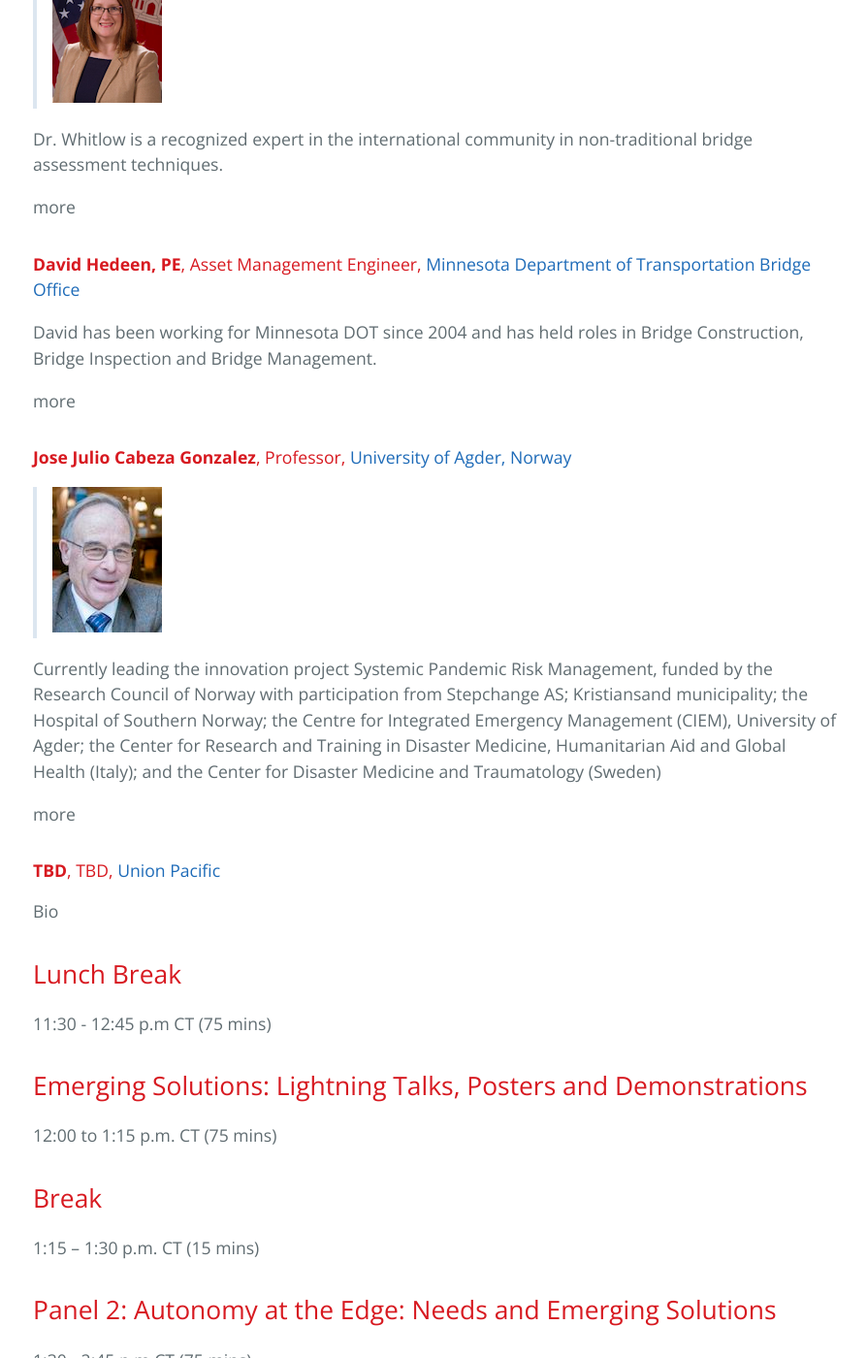
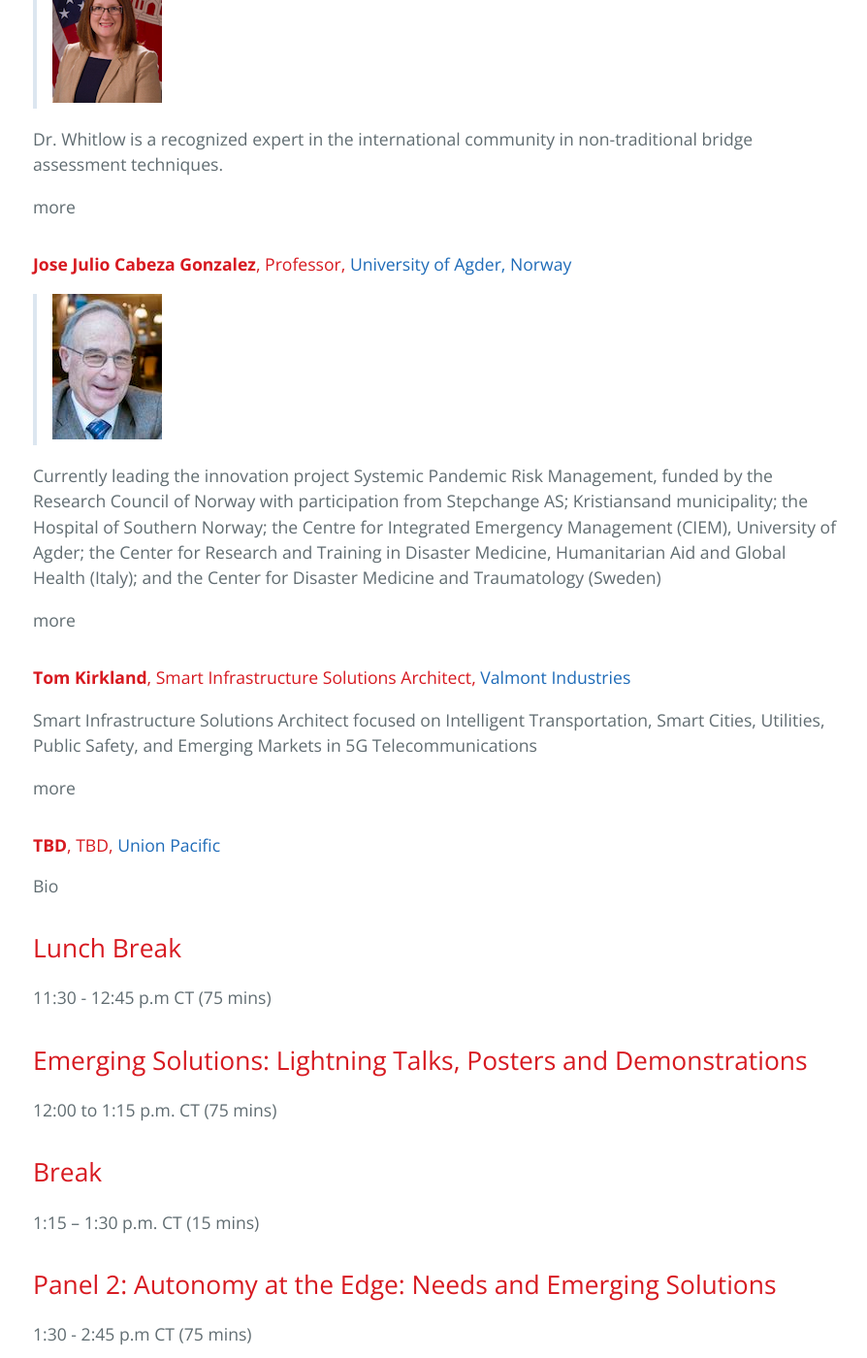
Before and after one commit to BridgingBigData/BridgingBigData.github.io, a Jekyll site: the page built from pages/bbd2023agenda.md, in a window 1280 px wide and 1400 px high, scrolled down 2139 px. Shown: the whole window at 97% size, without its empty margins (190-1084 px from the left). Built offline with Jekyll 4.4.1, drawn with Linux system fonts in a browser that asks for light colours.

Commit message:
agenda update

```diff
--- a/pages/bbd2023agenda.md
+++ b/pages/bbd2023agenda.md
@@ -66,17 +66,6 @@ Dr. Whitlow is an active member of the NATO Team of Experts on Military Bridge A
 
 </details>
 
-#### **David Hedeen, PE**, Asset Management Engineer, [Minnesota Department of Transportation Bridge Office](https://www.dot.state.mn.us/bridge/)
-
-David has been working for Minnesota DOT since 2004 and has held roles in Bridge Construction, Bridge Inspection and Bridge Management.
-
-<details>
-<summary>more</summary>
-
-David has Bachelor’s degree in Civil Engineering and a Master’s degree in Software Engineering. David is particularly enthusiastic about leveraging bridge data to aid in decision making. David has helped champion several current Minnesota DOT research efforts, including: “Develop Element Level Bridge Performance Measures and Targets”, “Understanding Driving Causes of Bridge Replacement” and “Quantifying Benefits of Bridge Maintenance”.
-
-</details>
-
 #### **Jose Julio Cabeza Gonzalez**, Professor, [University of Agder, Norway](https://www.uia.no/en/kk/profile/josejg)
 
 > ![Dr. Jose Gonzalez](https://bridgingbigdata.github.io/pages/images/josejg.jpeg)
@@ -98,7 +87,16 @@ I gave a talk at TEDs Arendal 2021 with the title "Can technology help against t
 
 </details>
 
+#### **Tom Kirkland**, Smart Infrastructure Solutions Architect, [Valmont Industries](https://www.valmont.com)
 
+Smart Infrastructure Solutions Architect focused on Intelligent Transportation, Smart Cities, Utilities, Public Safety, and Emerging Markets in 5G Telecommunications
+
+<details>
+<summary>more</summary>
+
+Coming soon!
+
+</details>
 
 #### **TBD**, TBD, [Union Pacific](https://www.up.com)
 <details>
```
